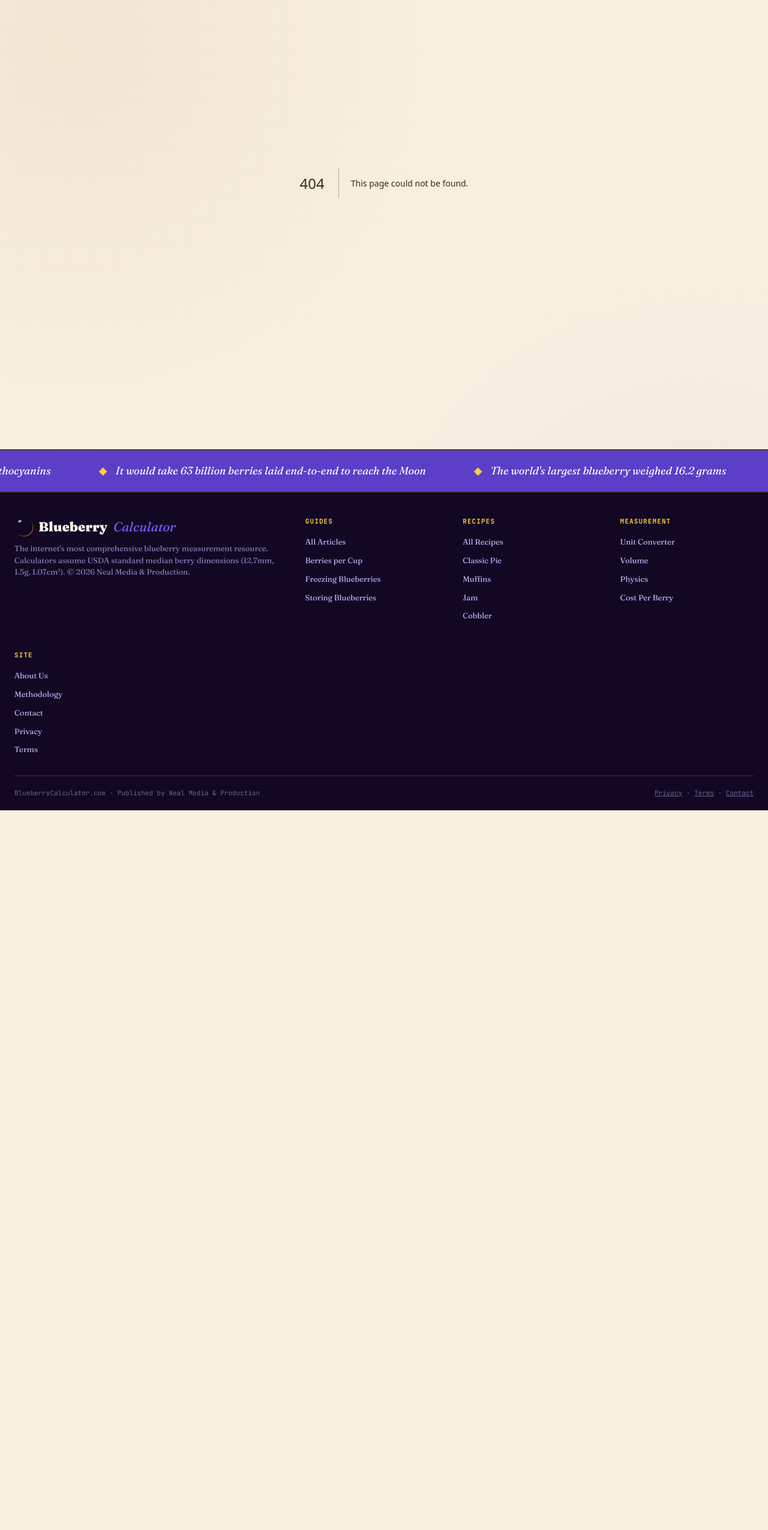
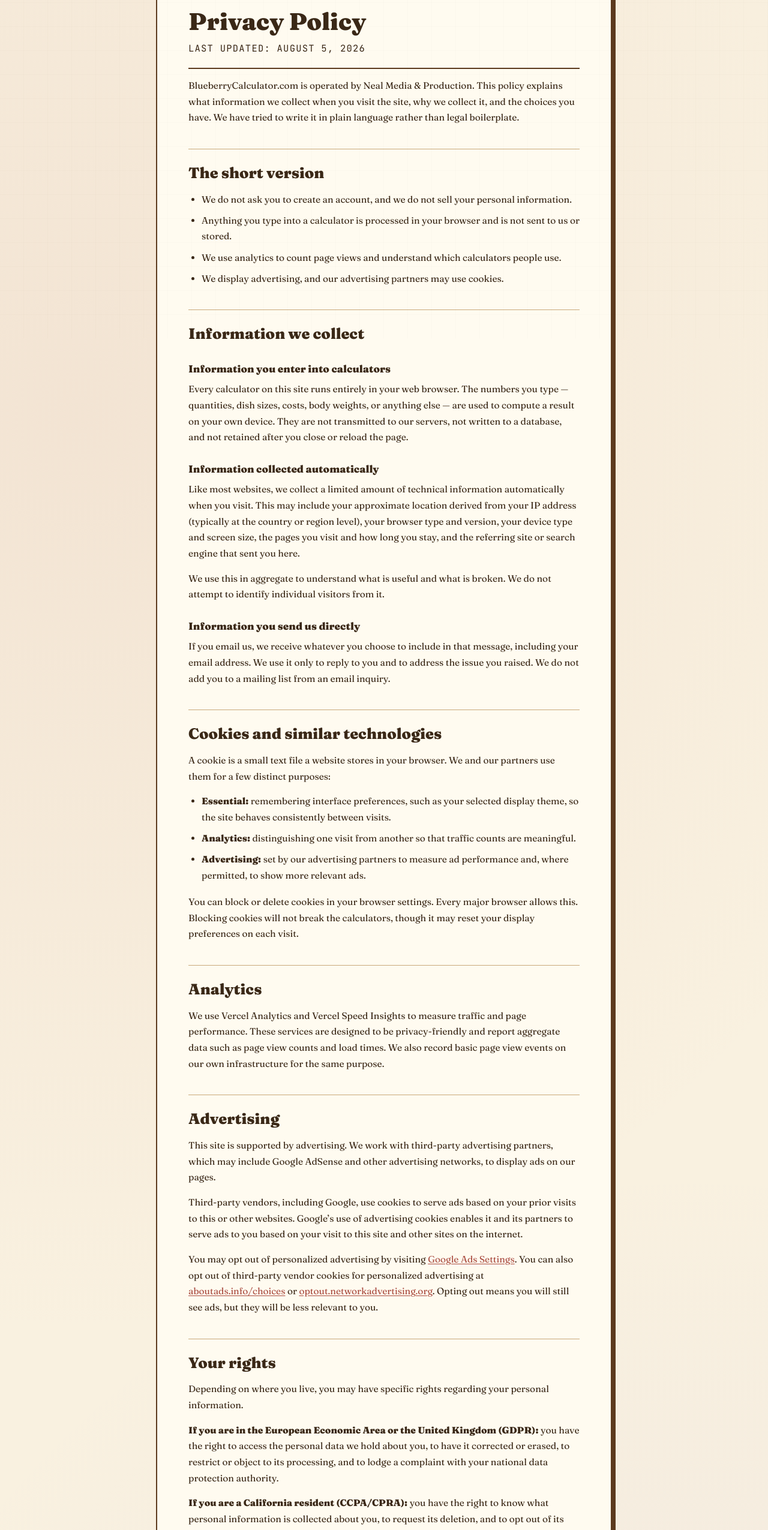
Before and after one commit to AKNeal/blueberry-calculator, a Next.js app: page /privacy in a window 1280 px wide. Before the commit this address had no page. Shown: the part 236-2787 px from the top of the page at 60% size. Before the commit the page ends 1587 px from the top, so only its background shows below. Built offline with nearby package versions, Linux system fonts and the light colour scheme.

Commit message:
Add privacy policy page

```diff
--- /dev/null
+++ b/app/privacy/page.tsx
@@ -0,0 +1,196 @@
+import type { Metadata } from "next";
+import ThemeBody from "@/components/ThemeBody";
+import { SITE } from "@/lib/site";
+
+export const metadata: Metadata = {
+  title: "Privacy Policy",
+  description:
+    "How BlueberryCalculator.com collects, uses, and protects your information, including cookies, analytics, and advertising partners.",
+};
+
+export default function PrivacyPage() {
+  return (
+    <>
+      <ThemeBody theme="country" />
+      <main className="doc-page">
+        <div className="doc-inner">
+          <div className="doc-eyebrow">▸ Legal</div>
+          <h1>Privacy Policy</h1>
+          <p className="doc-updated">Last updated: {SITE.policyUpdated}</p>
+
+          <p className="doc-lede">
+            {SITE.name} is operated by {SITE.publisher}. This policy explains what
+            information we collect when you visit the site, why we collect it, and the
+            choices you have. We have tried to write it in plain language rather than
+            legal boilerplate.
+          </p>
+
+          <h2>The short version</h2>
+          <ul>
+            <li>We do not ask you to create an account, and we do not sell your personal information.</li>
+            <li>Anything you type into a calculator is processed in your browser and is not sent to us or stored.</li>
+            <li>We use analytics to count page views and understand which calculators people use.</li>
+            <li>We display advertising, and our advertising partners may use cookies.</li>
+          </ul>
+
+          <h2>Information we collect</h2>
+
+          <h3>Information you enter into calculators</h3>
+          <p>
+            Every calculator on this site runs entirely in your web browser. The numbers
+            you type — quantities, dish sizes, costs, body weights, or anything else — are
+            used to compute a result on your own device. They are not transmitted to our
+            servers, not written to a database, and not retained after you close or reload
+            the page.
+          </p>
+
+          <h3>Information collected automatically</h3>
+          <p>
+            Like most websites, we collect a limited amount of technical information
+            automatically when you visit. This may include your approximate location
+            derived from your IP address (typically at the country or region level), your
+            browser type and version, your device type and screen size, the pages you
+            visit and how long you stay, and the referring site or search engine that sent
+            you here.
+          </p>
+          <p>
+            We use this in aggregate to understand what is useful and what is broken. We do
+            not attempt to identify individual visitors from it.
+          </p>
+
+          <h3>Information you send us directly</h3>
+          <p>
+            If you email us, we receive whatever you choose to include in that message,
+            including your email address. We use it only to reply to you and to address the
+            issue you raised. We do not add you to a mailing list from an email inquiry.
+          </p>
+
+          <h2>Cookies and similar technologies</h2>
+          <p>
+            A cookie is a small text file a website stores in your browser. We and our
+            partners use them for a few distinct purposes:
+          </p>
+          <ul>
+            <li>
+              <strong>Essential:</strong> remembering interface preferences, such as your
+              selected display theme, so the site behaves consistently between visits.
+            </li>
+            <li>
+              <strong>Analytics:</strong> distinguishing one visit from another so that
+              traffic counts are meaningful.
+            </li>
+            <li>
+              <strong>Advertising:</strong> set by our advertising partners to measure ad
+              performance and, where permitted, to show more relevant ads.
+            </li>
+          </ul>
+          <p>
+            You can block or delete cookies in your browser settings. Every major browser
+            allows this. Blocking cookies will not break the calculators, though it may
+            reset your display preferences on each visit.
+          </p>
+
+          <h2>Analytics</h2>
+          <p>
+            We use Vercel Analytics and Vercel Speed Insights to measure traffic and page
+            performance. These services are designed to be privacy-friendly and report
+            aggregate data such as page view counts and load times. We also record basic
+            page view events on our own infrastructure for the same purpose.
+          </p>
+
+          <h2>Advertising</h2>
+          <p>
+            This site is supported by advertising. We work with third-party advertising
+            partners, which may include Google AdSense and other advertising networks, to
+            display ads on our pages.
+          </p>
+          <p>
+            Third-party vendors, including Google, use cookies to serve ads based on your
+            prior visits to this or other websites. Google&rsquo;s use of advertising
+            cookies enables it and its partners to serve ads to you based on your visit to
+            this site and other sites on the internet.
+          </p>
+          <p>
+            You may opt out of personalized advertising by visiting{" "}
+            <a href="https://www.google.com/settings/ads" target="_blank" rel="noopener noreferrer">
+              Google Ads Settings
+            </a>
+            . You can also opt out of third-party vendor cookies for personalized
+            advertising at{" "}
+            <a href="https://www.aboutads.info/choices/" target="_blank" rel="noopener noreferrer">
+              aboutads.info/choices
+            </a>{" "}
+            or{" "}
+            <a href="https://optout.networkadvertising.org/" target="_blank" rel="noopener noreferrer">
+              optout.networkadvertising.org
+            </a>
+            . Opting out means you will still see ads, but they will be less relevant to
+            you.
+          </p>
+
+          <h2>Your rights</h2>
+          <p>
+            Depending on where you live, you may have specific rights regarding your
+            personal information.
+          </p>
+          <p>
+            <strong>If you are in the European Economic Area or the United Kingdom (GDPR):</strong>{" "}
+            you have the right to access the personal data we hold about you, to have it
+            corrected or erased, to restrict or object to its processing, and to lodge a
+            complaint with your national data protection authority.
+          </p>
+          <p>
+            <strong>If you are a California resident (CCPA/CPRA):</strong> you have the
+            right to know what personal information is collected about you, to request its
+            deletion, and to opt out of its sale or sharing. We do not sell personal
+            information as that term is commonly understood.
+          </p>
+          <p>
+            To exercise any of these rights, email us at{" "}
+            <a href={`mailto:${SITE.email}`}>{SITE.email}</a>. Because we do not maintain
+            user accounts, we may need additional information to locate any records
+            associated with you.
+          </p>
+
+          <h2>Children&rsquo;s privacy</h2>
+          <p>
+            This site is intended for a general audience and is not directed at children
+            under 13. We do not knowingly collect personal information from children under
+            13. If you believe a child has provided us with personal information, contact
+            us and we will delete it.
+          </p>
+
+          <h2>Data retention and security</h2>
+          <p>
+            Aggregate analytics data is retained only as long as it is useful for
+            understanding site trends. Email correspondence is retained as long as needed
+            to resolve the matter it concerns. We take reasonable measures to protect the
+            limited information we hold, though no method of transmission over the internet
+            is completely secure.
+          </p>
+
+          <h2>Third-party links</h2>
+          <p>
+            Our pages sometimes link to outside websites, including sources we cite for
+            nutritional or measurement data. We are not responsible for the privacy
+            practices of those sites, and we encourage you to read their policies.
+          </p>
+
+          <h2>Changes to this policy</h2>
+          <p>
+            We may update this policy as the site changes or as legal requirements evolve.
+            When we do, we will revise the &ldquo;last updated&rdquo; date at the top of
+            this page. Material changes will be noted prominently.
+          </p>
+
+          <h2>Contact</h2>
+          <p>
+            Questions about this policy can be sent to{" "}
+            <a href={`mailto:${SITE.email}`}>{SITE.email}</a>, or through our{" "}
+            <a href="/contact">contact page</a>.
+          </p>
+        </div>
+      </main>
+    </>
+  );
+}
```
